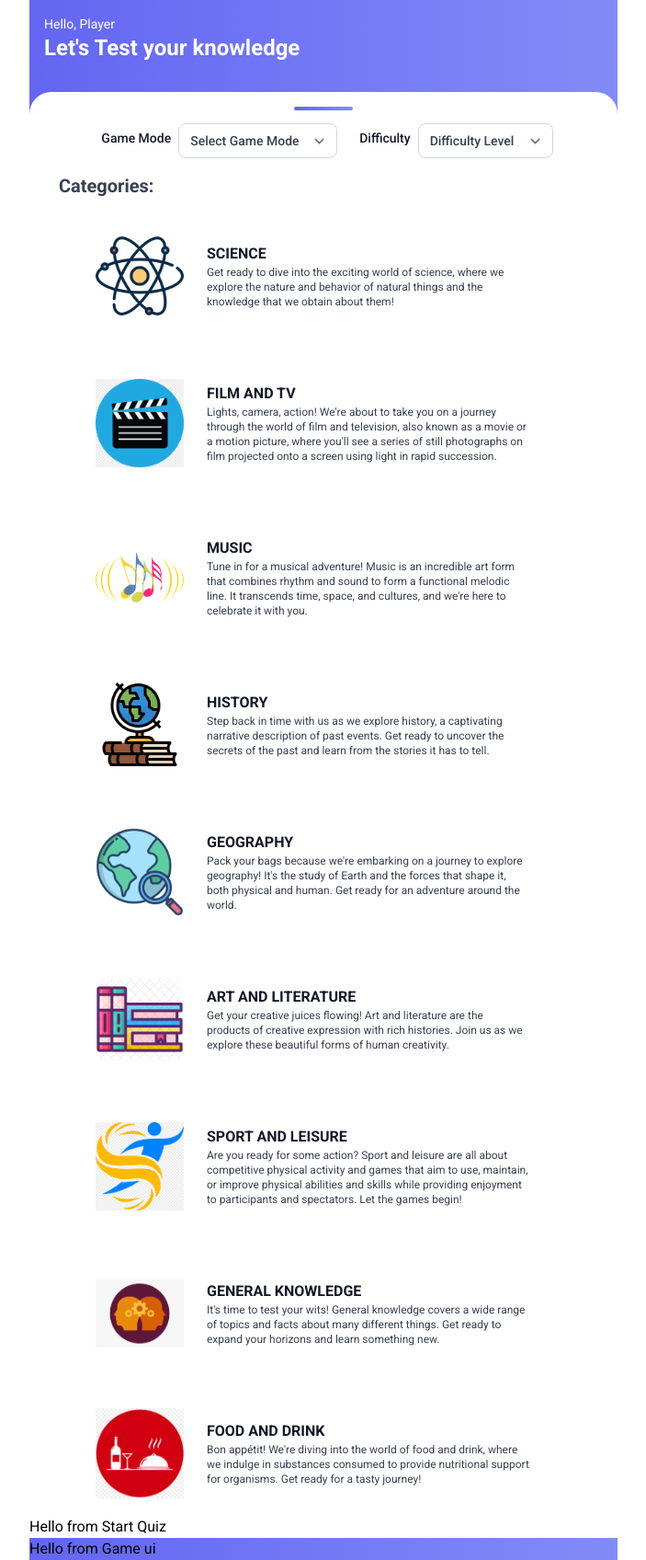
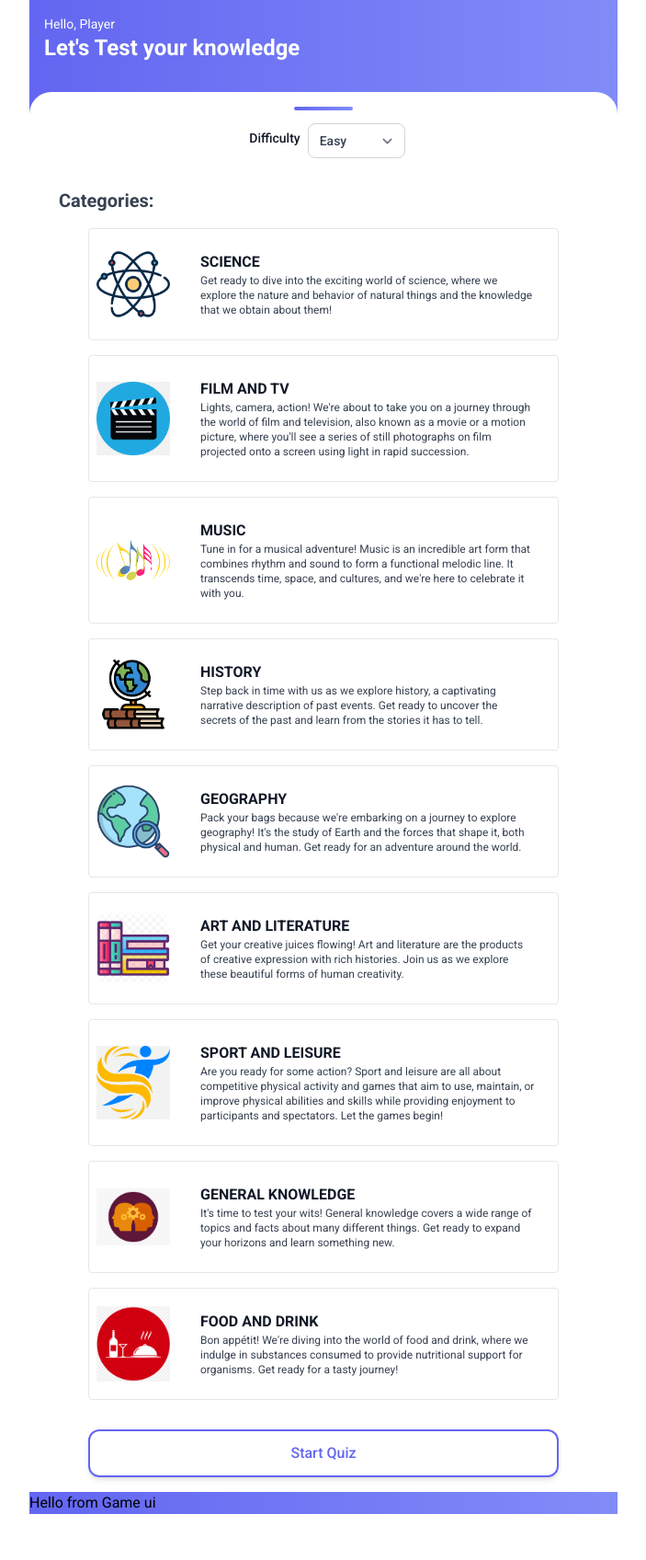
Before and after one commit to Dale0311/TriviaTrek, a React (Vite) app: page / in a window 1280 px wide. Shown: the whole page at 92% size, without its empty margins (288-991 px from the left). After the commit the page ends 1646 px from the top, so only its background shows below. Built offline with nearby package versions, Linux system fonts and the light colour scheme.

Commit message:
added a onClick for category card

```diff
--- a/src/App.jsx
+++ b/src/App.jsx
@@ -7,6 +7,7 @@ import Game from "./components/Game";
 function App() {
   const [showModal, setShowModal] = useState(false);
   const [name, setName] = useState("");
+  const [configureQuiz, setConfigureQuiz] = useState({category: "", difficulty: "easy"});
   return (
     <div className="container mx-auto">
       {/* Welcome component */}
@@ -16,8 +17,8 @@ function App() {
         showModal={showModal}
         setShowModal={setShowModal}
       />
-      <div className="bg-gradient-to-r from-indigo-500 to-indigo-400 md:w-1/2 mx-auto">
-        <ConfigureQuiz name={name} />
+      <div className="bg-gradient-to-r from-indigo-500 to-indigo-400 md:w-1/2 mx-auto ">
+        <ConfigureQuiz name={name} configureQuiz={configureQuiz} setConfigureQuiz={setConfigureQuiz}/>
         <Game />
       </div>
     </div>
--- a/src/components/Cardegory.jsx
+++ b/src/components/Cardegory.jsx
@@ -1,15 +1,32 @@
 /* eslint-disable react/prop-types */
-function Card({ title, imgUrl, description }) {
+function Card({ title, imgUrl, description, configureQuiz, setConfigureQuiz }) {
   return (
-    <article className="flex items-center bg-white transition hover:shadow-xl w-4/5 mx-auto p-2">
-      <img alt="Guitar" src={imgUrl} className="w-24 h-full" />
+    <article
+      className={`flex items-center bg-white transition ease-in-out border ${
+        configureQuiz.category === title ? "border-blue-500" : ""
+      } hover:border-blue-500 rounded w-4/5 mx-auto cursor-pointer`}
+      onClick={() => {
+        setConfigureQuiz((configureQuiz) => {
+          return { ...configureQuiz, category: title };
+        });
+      }}
+    >
+      <img alt={title} src={imgUrl} className="w-24 h-full p-2" />
       <div className="flex flex-1 flex-col justify-between">
         <div className="border-s border-gray-900/10 p-4 sm:border-l-transparent sm:p-6">
-          <a href="#">
-            <h3 className="font-bold uppercase text-gray-900">{title}</h3>
-            <p className="text-xs text-gray-700">{description}</p>
-          </a>
+          <h3 className="font-bold uppercase text-gray-900">{title}</h3>
+          <p className="text-xs text-gray-700">{description}</p>
         </div>
+        {configureQuiz.category === title ? (
+          <div className="sm:flex sm:items-end sm:justify-end">
+            <a
+              href="#"
+              className="block bg-blue-500 rounded-tl-lg px-5 py-3 text-center text-xs font-bold uppercase text-white transition"
+            >
+              Picked ✓
+            </a>
+          </div>
+        ) : null}
       </div>
     </article>
   );
--- a/src/components/Category.jsx
+++ b/src/components/Category.jsx
@@ -1,6 +1,7 @@
+/* eslint-disable react/prop-types */
 import category from "../utils/category";
 import Cardegory from "./Cardegory";
-function Category() {
+function Category({ configureQuiz, setConfigureQuiz }) {
   return (
     <div className="space-y-4 container mx-auto">
       <h1 className="text-xl font-semibold text-gray-700 px-8">Categories:</h1>
@@ -11,6 +12,8 @@ function Category() {
             title={cat.title}
             description={cat.description}
             imgUrl={cat.imgUrl}
+            configureQuiz={configureQuiz}
+            setConfigureQuiz={setConfigureQuiz}
           />
         );
       })}
--- a/src/components/ConfigureQuiz.jsx
+++ b/src/components/ConfigureQuiz.jsx
@@ -2,7 +2,7 @@
 import Filter from "./Filter";
 import Category from "./Category";
 import StartQuiz from "./StartQuiz";
-function ConfigureQuiz({ name }) {
+function ConfigureQuiz({ name, configureQuiz, setConfigureQuiz }) {
   return (
     <div className="space-y-4">
       <div className="text-white p-4">
@@ -12,9 +12,12 @@ function ConfigureQuiz({ name }) {
         </p>
       </div>
       <div className="w-full bg-white rounded-t-3xl">
-        <div className="container mx-auto">
-          <Filter />
-          <Category />
+        <div className="container mx-auto space-y-4">
+          <Filter setConfigureQuiz={setConfigureQuiz} />
+          <Category
+            configureQuiz={configureQuiz}
+            setConfigureQuiz={setConfigureQuiz}
+          />
           <StartQuiz />
         </div>
       </div>
--- a/src/components/Filter.jsx
+++ b/src/components/Filter.jsx
@@ -1,27 +1,9 @@
-function Filter() {
+/* eslint-disable react/prop-types */
+function Filter({ setConfigureQuiz }) {
   return (
     <div className="flex flex-col items-center py-4 space-y-2">
       <p className="bg-gradient-to-r from-indigo-500 to-indigo-400 w-16 rounded h-1"></p>
       <ul className="flex space-x-4 text-lg">
-        <li className="">
-          <label
-            htmlFor="GameMode"
-            className="text-sm font-medium text-gray-900 flex"
-          >
-            <p className="flex-1 flex items-center justify-end px-2">
-              Game Mode
-            </p>
-            <select
-              name="GameMode"
-              id="GameMode"
-              className="mt-1.5 rounded-lg border-gray-300 text-gray-700 sm:text-sm flex-1"
-            >
-              <option value="">Select Game Mode</option>
-              <option value="JM">Standard</option>
-              <option value="SRV">Time&apos;s Up Quiz</option>
-            </select>
-          </label>
-        </li>
         <li className="">
           <label
             htmlFor="Difficulty"
@@ -34,10 +16,15 @@ function Filter() {
               name="Difficulty"
               id="Difficulty"
               className="mt-1.5 rounded-lg border-gray-300 text-gray-700 sm:text-sm flex-1"
+              onChange={(e) => {
+                setConfigureQuiz((configQuiz) => {
+                  return { ...configQuiz, difficulty: e.target.value };
+                });
+              }}
             >
-              <option value="">Difficulty Level</option>
-              <option value="JM">Standard</option>
-              <option value="SRV">Time&apos;s Up Quiz</option>
+              <option value="easy">Easy</option>
+              <option value="medium">Medium</option>
+              <option value="hard">Hard</option>
             </select>
           </label>
         </li>
--- a/src/components/StartQuiz.jsx
+++ b/src/components/StartQuiz.jsx
@@ -1,7 +1,28 @@
 function StartQuiz() {
   return (
-    <div>
-      <p>Hello from Start Quiz</p>
+    <div className="flex justify-center py-4">
+      <button className="relative w-4/5 inline-flex items-center justify-center p-4 px-6 py-3 overflow-hidden font-medium text-indigo-600 transition duration-300 ease-out border-2 border-indigo-500 rounded-xl shadow-md group">
+        <span className="absolute inset-0 flex items-center justify-center w-full h-full text-white duration-300 -translate-x-full bg-indigo-500 group-hover:translate-x-0 ease">
+          <svg
+            className="w-6 h-6"
+            fill="none"
+            stroke="currentColor"
+            viewBox="0 0 24 24"
+            xmlns="http://www.w3.org/2000/svg"
+          >
+            <path
+              strokeLinecap="round"
+              strokeLinejoin="round"
+              strokeWidth="2"
+              d="M14 5l7 7m0 0l-7 7m7-7H3"
+            ></path>
+          </svg>
+        </span>
+        <span className="absolute flex items-center justify-center w-full h-full text-indigo-500 transition-all duration-300 transform group-hover:translate-x-full ease">
+          Start Quiz
+        </span>
+        <span className="relative invisible">Start Quiz</span>
+      </button>
     </div>
   );
 }
```
Also changed, not shown: 1 other file (tests, documents, lock files or other folders).
